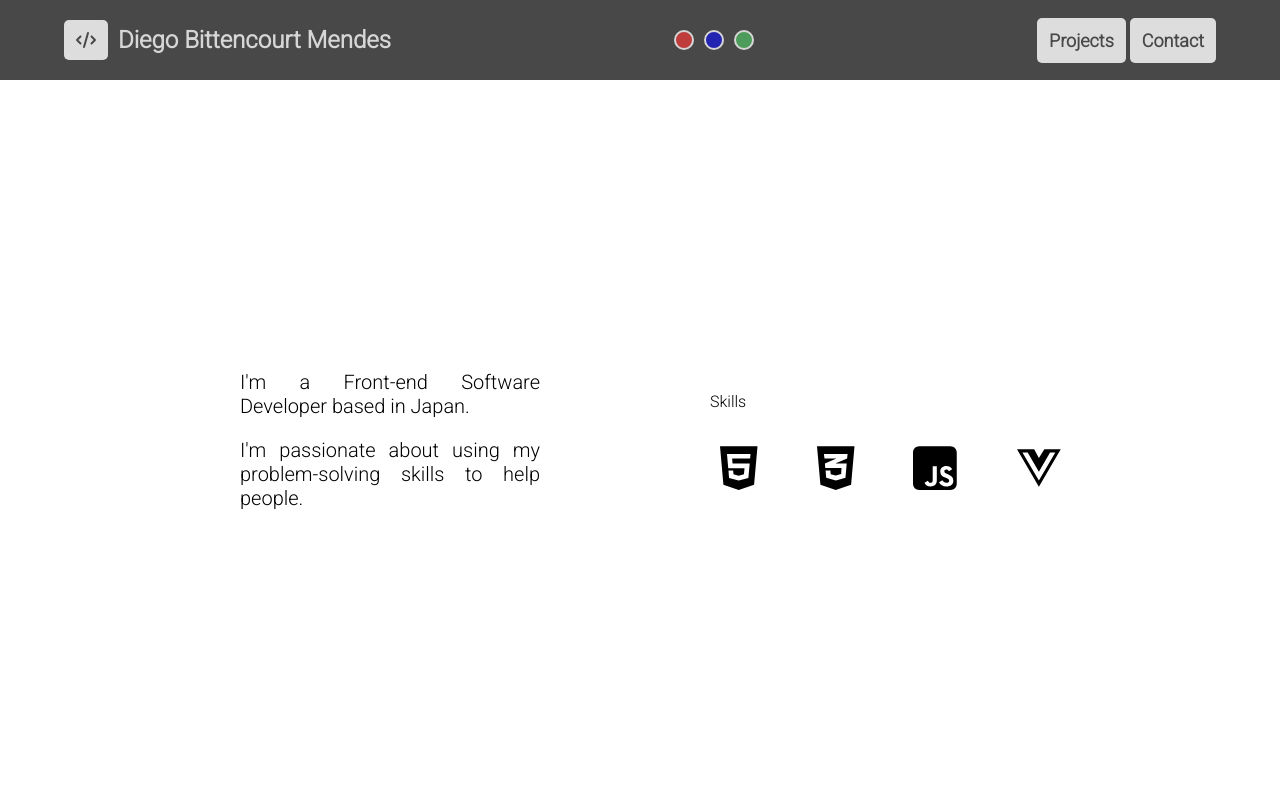
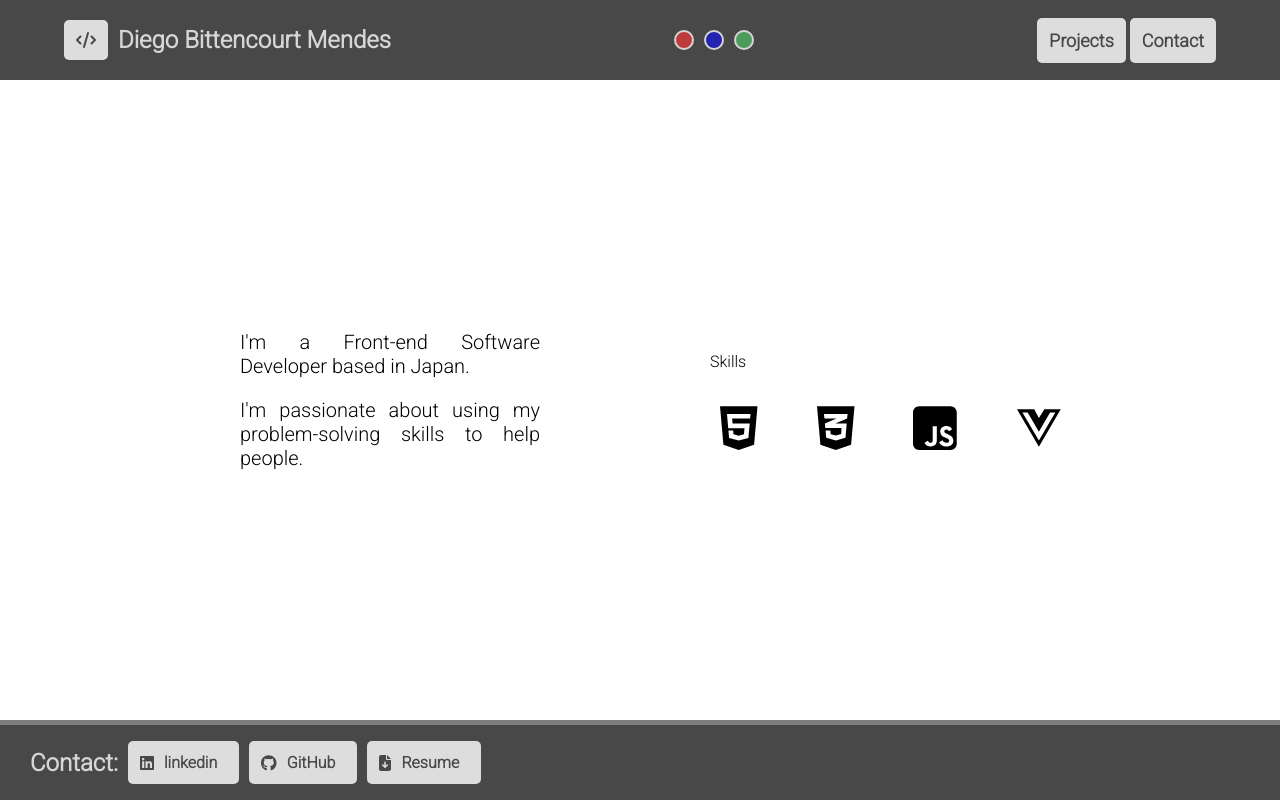
Before and after one commit to Diego-Bittencourt/portfolio_page, a Vue app: page / in a window 1280 px wide. Built offline with nearby package versions, Linux system fonts and the light colour scheme.

Commit message:
FEAT - implement rooter

```diff
--- a/src/App.vue
+++ b/src/App.vue
@@ -1,7 +1,9 @@
 <template>
-<the-header @set-color="setColor"></the-header>
-<div class="pagewrapper"></div>
-  <router-view></router-view>
+  <the-header @set-color="setColor"></the-header>
+  <section>
+    <router-view></router-view>
+  </section>
+  <the-footer></the-footer>
 </template>
 
 <!-- // npm i --save @fortawesome/fontawesome-svg-core -->
@@ -9,11 +11,13 @@
 <!-- npm i --save @fortawesome/vue-fontawesome -->
 <script>
 import TheHeader from './components/layout/TheHeader.vue';
+import TheFooter from './components/layout/TheFooter.vue';
 import { computed } from 'vue';
 
 export default {
   components: {
-    TheHeader
+    TheHeader,
+    TheFooter
   },
   data () {
     return {
@@ -58,4 +62,8 @@ body {
   font-size: 1.6rem;
 }
 
+section {
+  min-height: 80vh;
+}
+
 </style>
--- /dev/null
+++ b/src/components/layout/TheFooter.vue
@@ -0,0 +1,66 @@
+<template>
+  <footer>
+    <ul>
+      <li><h2>Contact:</h2></li>
+      <li>
+        <base-button outlink>
+          <font-awesome-icon icon="fa-brands fa-linkedin" />
+          <h4>linkedin</h4>
+        </base-button>
+      </li>
+      <li>
+        <base-button outlink>
+          <font-awesome-icon icon="fa-brands fa-github" />
+          <h4>GitHub</h4>
+        </base-button>
+      </li>
+      <li>
+        <base-button outlink>
+          <font-awesome-icon icon="fa-solid fa-file-arrow-down" />
+          <h4>Resume</h4>
+        </base-button>
+      </li>
+    </ul>
+  </footer>
+</template>
+
+
+<style scoped>
+footer {
+    width: 100%;
+    height: 10vh;
+    display: flex;
+    justify-content: flex-start;
+    padding: 0 3rem;
+    background-color: #494848;
+    border-top: 5px solid #7e7d7d;
+    color: #d6d6d6;
+}
+
+ul {
+    height: 100%;
+    display: flex;
+    justify-content: space-evenly;
+    align-content: center;
+    gap: 10px;
+}
+
+li {
+    list-style: none;
+    margin: auto;
+}
+
+h2 {
+    text-align: center;
+}
+
+h4 {
+    margin: 0 10px;
+}
+
+.bottomright {
+    width: 30%;
+    height: 100%;
+    border: 1px solid red;
+}
+</style>
--- a/src/main.js
+++ b/src/main.js
@@ -12,11 +12,11 @@ import  { library }  from '@fortawesome/fontawesome-svg-core'
 import  { FontAwesomeIcon }  from '@fortawesome/vue-fontawesome'
 
 // /* import specific icons */
-import  { faCode, faGlobe }  from '@fortawesome/free-solid-svg-icons'
+import  { faCode, faGlobe, faFileArrowDown }  from '@fortawesome/free-solid-svg-icons'
 import { faGithub, faLinkedin, faHtml5, faCss3Alt, faJsSquare, faVuejs } from '@fortawesome/free-brands-svg-icons'
 
 // /* add icons to the library */
-library.add(faCode, faGithub, faGlobe, faLinkedin, faHtml5, faCss3Alt, faJsSquare, faVuejs)
+library.add(faCode, faGithub, faGlobe, faLinkedin, faHtml5, faCss3Alt, faJsSquare, faVuejs, faFileArrowDown)
 
 
 
--- a/src/pages/FrontPainel.vue
+++ b/src/pages/FrontPainel.vue
@@ -34,7 +34,7 @@ export default {
 section {
   width: 90%;
   max-width: 1000px;
-  height: 90vh;
+  /* height: 80vh; */
   margin: 0 auto;
   display: flex;
   align-items: center;
```
